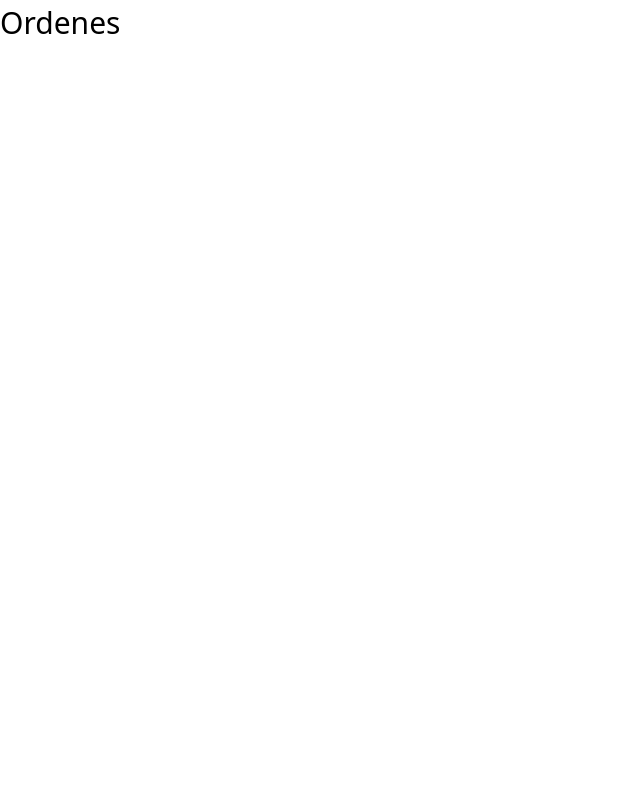
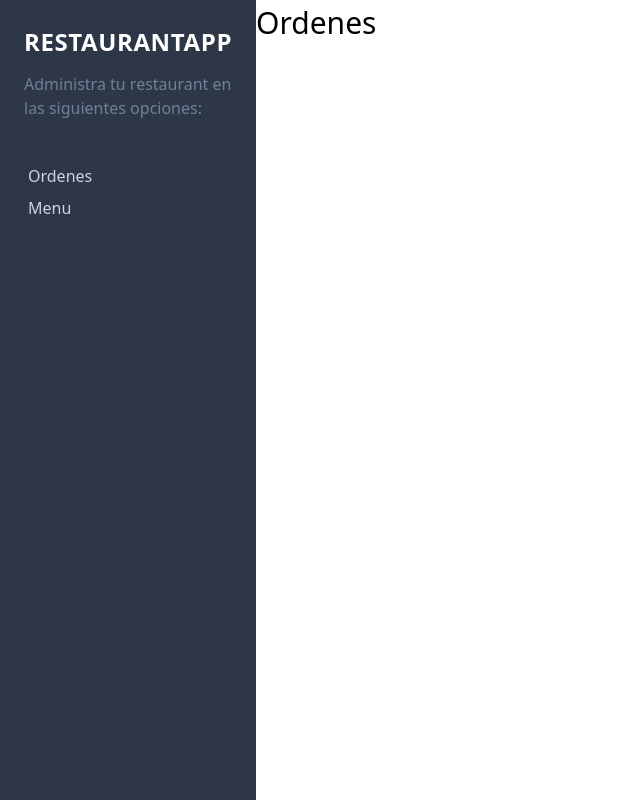
Before and after one commit to GerardoVargas/React_restaurante_cliente, a React (Create React App) app: page / in a window 1280 px wide. Shown: the whole page, without its empty margins (0-640 px from the left). Built offline with nearby package versions, Linux system fonts and the light colour scheme.

Commit message:
sidebar and routing finisied

```diff
--- a/src/App.js
+++ b/src/App.js
@@ -3,16 +3,21 @@ import { Routes, Route, Router} from 'react-router'
 import Ordenes from './components/paginas/Ordenes'
 import Menu from './components/paginas/Menu'
 import NuevoPlatillo from './components/paginas/NuevoPlatillo'
+import Sidebar from './components/ui/Sidebar'
+
 
 
 function App() {
   return (
-    <div>
-      <Routes>
-        <Route path="/" element={<Ordenes />} />
-        <Route path="/menu" element={<Menu />} />
-        <Route path="/nuevo-platillo" element={<NuevoPlatillo />} />
-      </Routes>
+    <div className="md:flex min-h-screen ">
+      <Sidebar />
+      <div className="md:w-3/5 xl:w-4/5 ">
+        <Routes>
+          <Route path="/" element={<Ordenes />} />
+          <Route path="/menu" element={<Menu />} />
+          <Route path="/nuevo-platillo" element={<NuevoPlatillo />} />
+        </Routes>
+      </div>
     </div>
   );
 }
--- /dev/null
+++ b/src/components/ui/Sidebar.js
@@ -0,0 +1,22 @@
+import React from 'react';
+import { NavLink } from 'react-router-dom'
+
+const Sidebar = () => {
+    return (
+        <div className="md:w-2/5 xl:w-1/5 bg-gray-800">
+            <div className="p-6">
+                <p className="uppercase text-white text-2xl tracking-wide text-center font-bold">RestaurantApp</p>
+                <p className="mt-3 text-gray-600">Administra tu restaurant en las siguientes opciones:</p>
+
+                <nav className="mt-10">
+                    <NavLink className="p-1 text-gray-400 block hover:bg-yellow-500 hover:text-gray-900" activeClassName="text-yellow-500" exact to="/" end={true}>Ordenes</NavLink>
+                    <NavLink className="p-1 text-gray-400 block hover:bg-yellow-500 hover:text-gray-900" activeClassName="text-yellow-500" exact to="/menu">Menu</NavLink>
+                </nav>
+
+
+            </div>
+        </div>
+     );
+}
+
+export default Sidebar;
```
